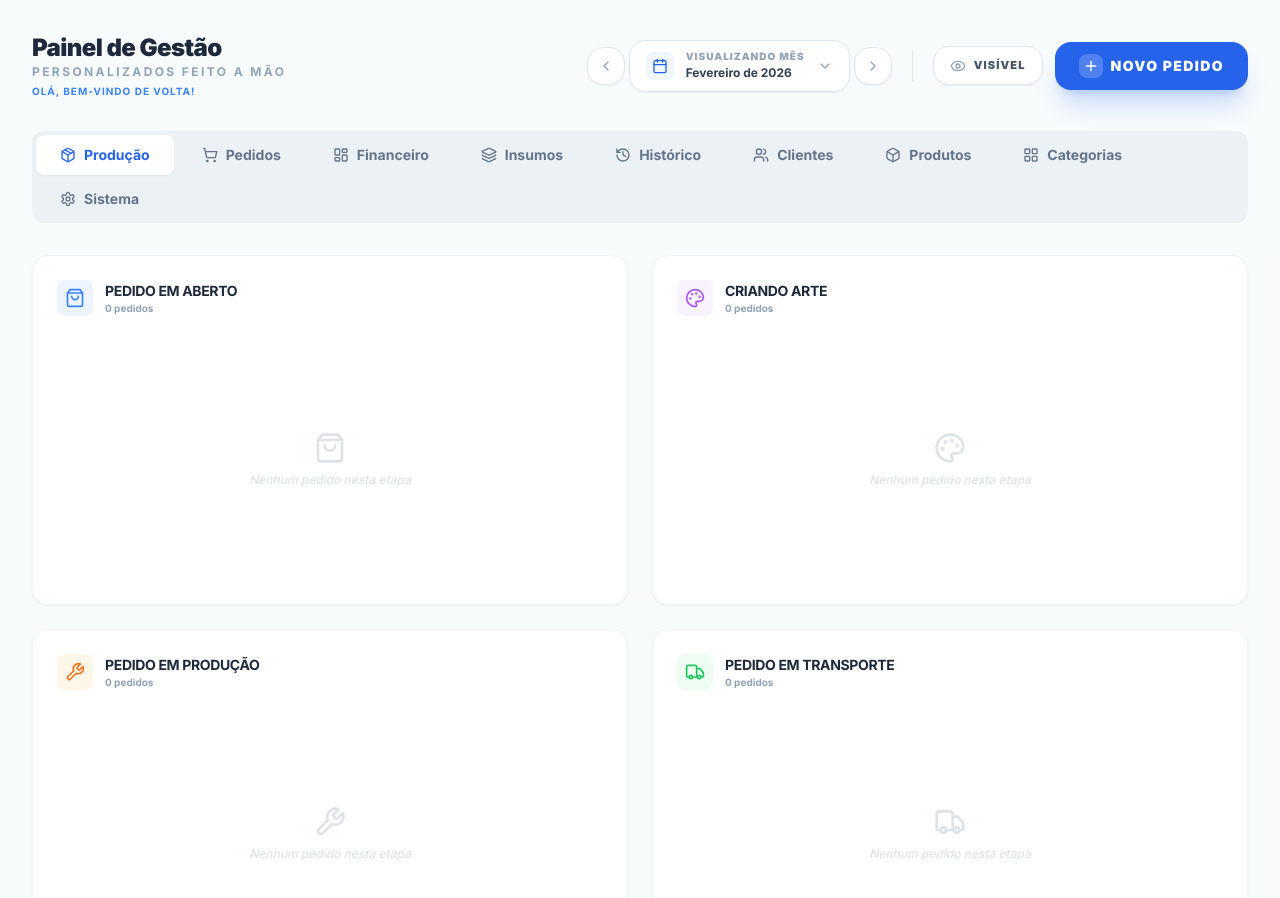
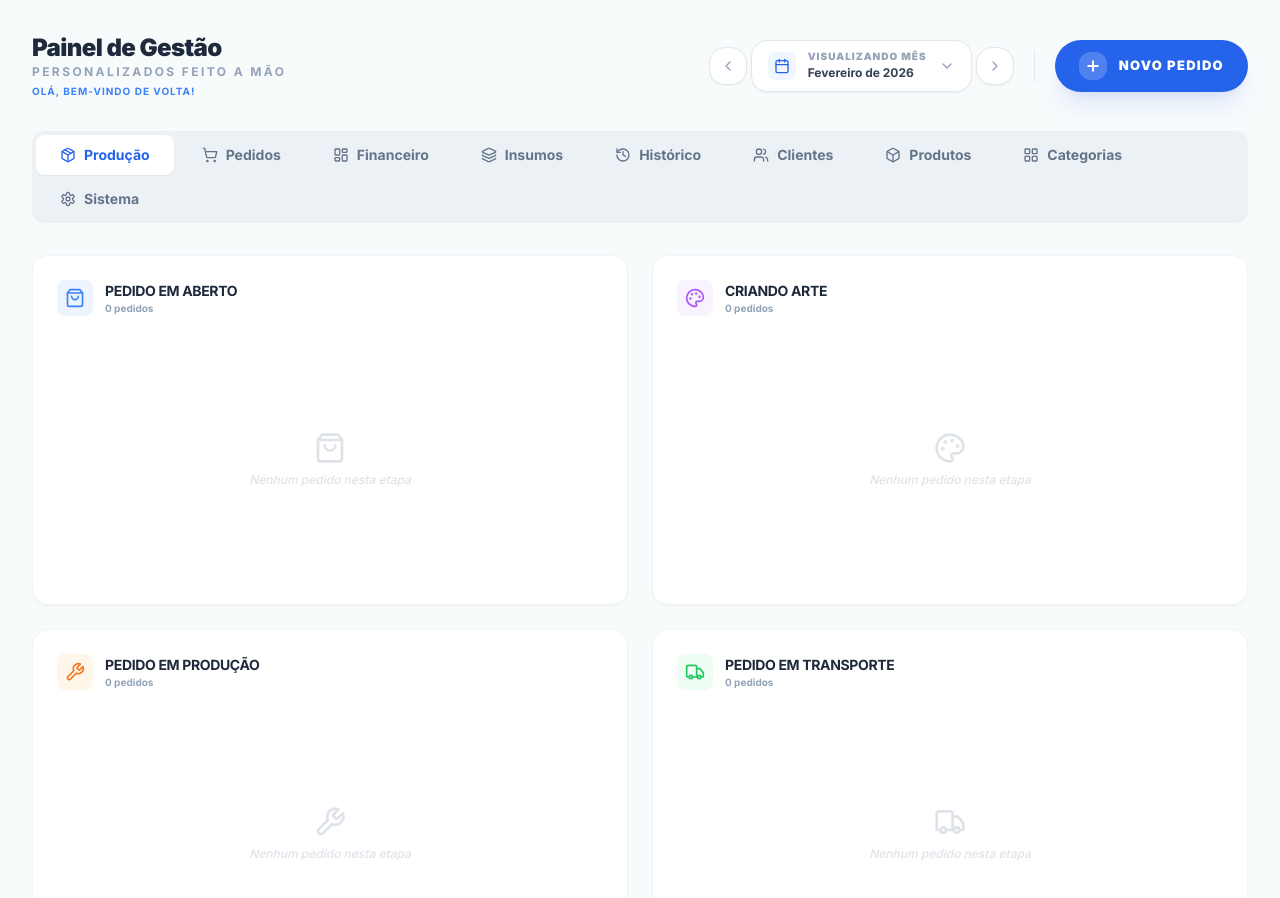
Before and after one commit to feitoamaoimpressos-prog/Personalizados, a React (Vite) app: page / in a window 1280 px wide. Shown: the top 898 px of the page. Built offline with nearby package versions, Linux system fonts and the light colour scheme.

Commit message:
feat: Conditionally show hide values button in header
The "Hide Values" button is now only displayed when the active view is 'financeiro'. This improves context and reduces UI clutter on other views.

```diff
--- a/App.tsx
+++ b/App.tsx
@@ -620,7 +620,7 @@ export default function App() {
           <OrderDetailView order={viewingOrder} company={companySettings} onBack={() => setViewingOrder(null)} onSettle={() => handleSettleOrder(viewingOrder.id)} onPrint={() => setIsPrinting(true)} />
         ) : (
           <>
-            <Header hideValues={hideValues} onToggleHide={() => setHideValues(!hideValues)} dateRange={dateRange} onDateChange={setDateRange} onNewOrder={() => setIsNewOrderModalOpen(true)} title={companySettings.dashboardTitle} subtitle={companySettings.dashboardSubtitle} greeting={companySettings.dashboardGreeting} lastSaved={lastSaved} />
+            <Header hideValues={hideValues} onToggleHide={() => setHideValues(!hideValues)} dateRange={dateRange} onDateChange={setDateRange} onNewOrder={() => setIsNewOrderModalOpen(true)} title={companySettings.dashboardTitle} subtitle={companySettings.dashboardSubtitle} greeting={companySettings.dashboardGreeting} lastSaved={lastSaved} showHideButton={activeView === 'financeiro'} />
             <div className="mt-8 flex flex-wrap gap-1 p-1 bg-slate-200/50 rounded-xl w-fit">
               {tabs.map((tab) => (
                 <button key={tab.id} onClick={() => setActiveView(tab.id)} className={`flex items-center gap-2 px-6 py-2.5 rounded-lg text-sm font-bold transition-all ${activeView === tab.id ? 'bg-white text-blue-600 shadow-sm' : 'text-slate-500 hover:text-slate-700'}`}>
--- a/components/Header.tsx
+++ b/components/Header.tsx
@@ -13,6 +13,7 @@ interface HeaderProps {
   subtitle?: string;
   greeting?: string;
   lastSaved?: Date | null;
+  showHideButton: boolean;
 }
 
 export const Header: React.FC<HeaderProps> = ({
@@ -24,7 +25,8 @@ export const Header: React.FC<HeaderProps> = ({
   title = 'Dashboard',
   subtitle = 'Gestão de Gráfica Rápida',
   greeting = 'Olá, Bem-vindo!',
-  lastSaved
+  lastSaved,
+  showHideButton
 }) => {
   const [showSavedStatus, setShowSavedStatus] = useState(false);
 
@@ -65,9 +67,10 @@ export const Header: React.FC<HeaderProps> = ({
         <div className="h-8 w-px bg-slate-200 mx-1 hidden sm:block"></div>
 
         <div className="flex items-center gap-3">
+          {showHideButton && (
             <button
               onClick={onToggleHide}
-            className="flex items-center gap-2 px-4 py-2.5 bg-white border border-slate-200 rounded-2xl shadow-sm hover:bg-slate-50 hover:border-slate-300 transition-all group"
+              className="flex items-center gap-3 px-6 py-2.5 bg-white border border-slate-200 rounded-full shadow-sm hover:bg-slate-50 hover:border-slate-300 transition-all group animate-in fade-in zoom-in duration-300"
               title={hideValues ? 'Mostrar Valores' : 'Ocultar Valores'}
             >
               {hideValues ? (
@@ -75,19 +78,20 @@ export const Header: React.FC<HeaderProps> = ({
               ) : (
                 <Eye className="w-4 h-4 text-slate-400 group-hover:text-blue-600 transition-colors" />
               )}
-            <span className="text-[11px] font-black text-slate-600 uppercase tracking-widest hidden sm:inline">
+              <span className="text-xs font-black text-slate-600 uppercase tracking-widest">
                 {hideValues ? 'Oculto' : 'Visível'}
               </span>
             </button>
+          )}
 
           <button
             onClick={onNewOrder}
-            className="flex items-center gap-2 px-6 py-3 bg-blue-600 text-white rounded-2xl shadow-xl shadow-blue-600/20 hover:bg-blue-700 hover:scale-[1.02] transition-all active:scale-95 group"
+            className="flex items-center gap-3 px-6 py-3 bg-[#2563eb] text-white rounded-full shadow-xl shadow-blue-600/10 hover:bg-[#1d4ed8] hover:scale-[1.02] transition-all active:scale-95 group"
           >
-            <div className="bg-white/20 p-1 rounded-lg group-hover:bg-white/30 transition-colors">
-              <Plus className="w-4 h-4 text-white" />
+            <div className="bg-white/20 p-1.5 rounded-xl group-hover:bg-white/30 transition-colors flex items-center justify-center">
+              <Plus className="w-4 h-4 text-white" strokeWidth={3} />
             </div>
-            <span className="text-sm font-black uppercase tracking-widest">Novo Pedido</span>
+            <span className="text-[13px] font-black uppercase tracking-widest">Novo Pedido</span>
           </button>
         </div>
       </div>
```
Lines whose indentation alone changed are shown as unchanged.
